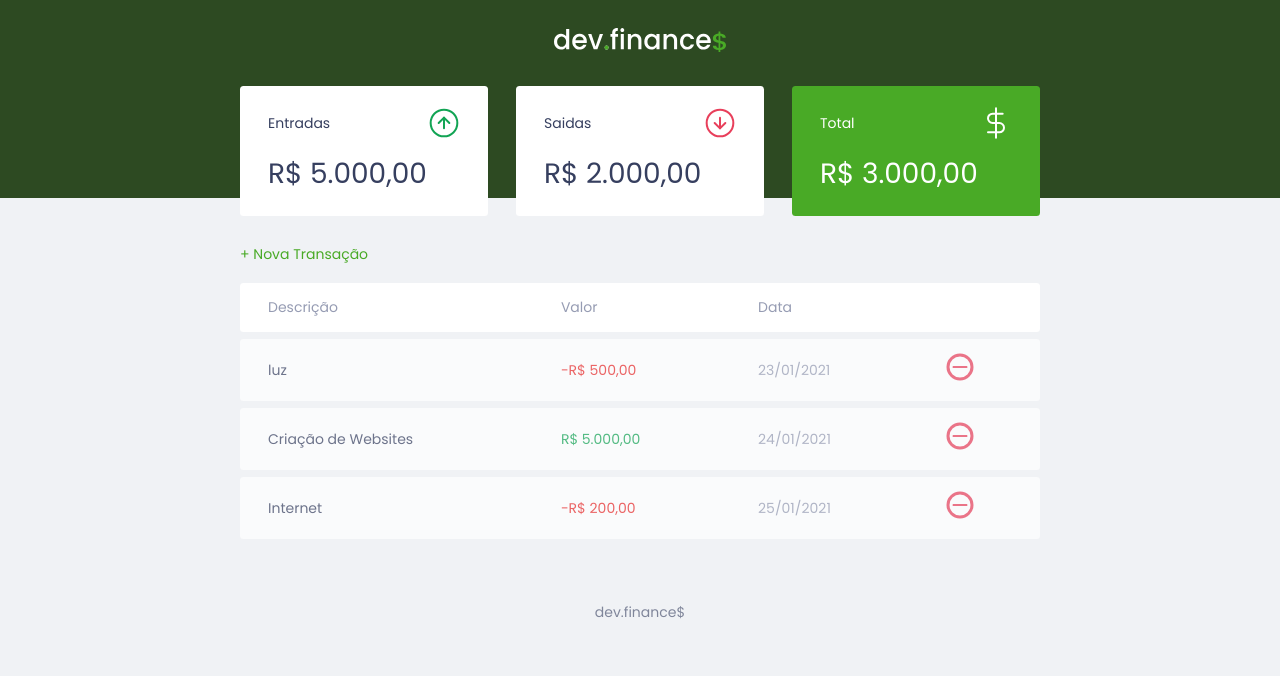
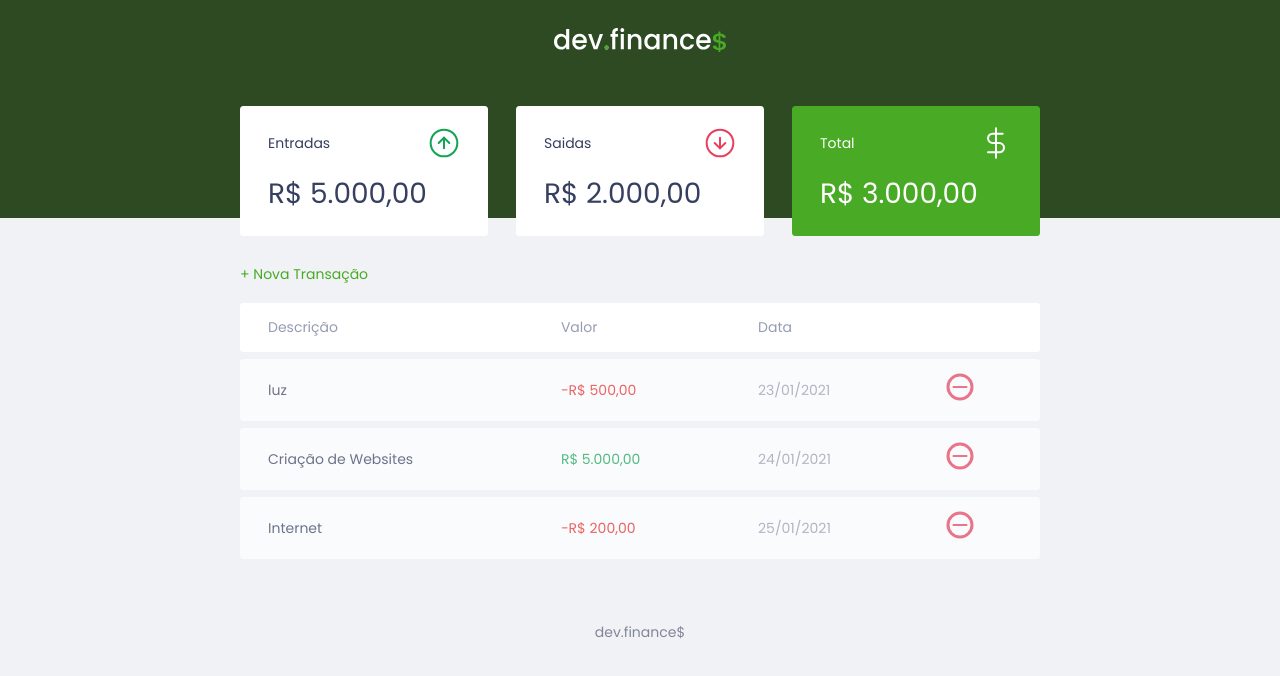
Before and after one commit to daramariabs/devfinaces-maratona-discover, a plain HTML site: page index.html in a window 1280 px wide. Drawn offline with Linux system fonts and the light colour scheme.

Commit message:
espaçamento no head

```diff
--- a/style.css
+++ b/style.css
@@ -103,6 +103,10 @@ header {
     background: #2d4a22;
     padding: 2rem 0 10rem;
     text-align: center;
+}
+
+header img {
+    padding-bottom:20px ;
 }
 
 #logo {
```
